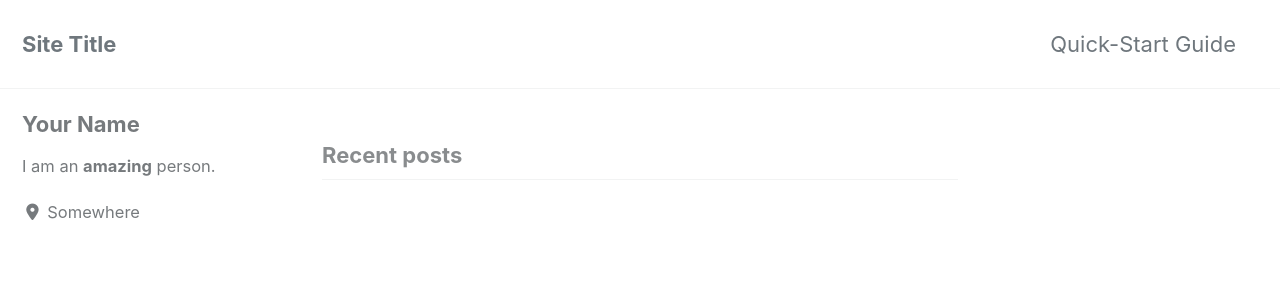
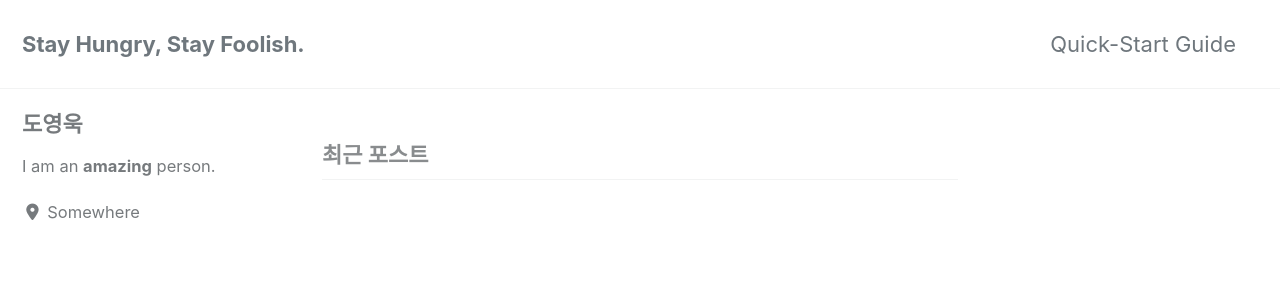
Before and after one commit to luckydyu/luckydyu.github.io, a Jekyll site: the page built from index.html, in a window 1280 px wide and 900 px high. Shown: the top 300 px of the window. Built offline with Jekyll 4.4.1, drawn with Linux system fonts in a browser that asks for light colours; cached includes are drawn as plain includes; nearby versions of some CDN libraries; the list of posts is cut into pages by our own code; some of the changed text lies outside the part shown.

Commit message:
Update _config.yml

```diff
--- a/_config.yml
+++ b/_config.yml
@@ -15,15 +15,15 @@ theme                    : "minimal-mistakes-jekyll"
 minimal_mistakes_skin    : "default" # "air", "aqua", "contrast", "dark", "dirt", "neon", "mint", "plum", "sunrise"
 
 # Site Settings
-locale                   : "en-US"
-title                    : "Site Title"
+locale                   : "ko-KR"
+title                    : "Stay Hungry, Stay Foolish."
 title_separator          : "-"
 subtitle                 : # site tagline that appears below site title in masthead
-name                     : "Your Name"
+name                     : "도영욱"
 description              : "An amazing website."
 url                      : "https://luckydyu.github.io" # the base hostname & protocol for your site e.g. "https://mmistakes.github.io"
 baseurl                  : # the subpath of your site, e.g. "/blog"
-repository               : # GitHub username/repo-name e.g. "mmistakes/minimal-mistakes"
+repository               : luckydyu/luckydyu.github.io # GitHub username/repo-name e.g. "mmistakes/minimal-mistakes"
 teaser                   : # path of fallback teaser image, e.g. "/assets/images/500x300.png"
 logo                     : # path of logo image to display in the masthead, e.g. "/assets/images/88x88.png"
 masthead_title           : # overrides the website title displayed in the masthead, use " " for no title
@@ -107,7 +107,7 @@ analytics:
 
 # Site Author
 author:
-  name             : "Your Name"
+  name             : "도영욱"
   avatar           : # path of avatar image, e.g. "/assets/images/bio-photo.jpg"
   bio              : "I am an **amazing** person."
   location         : "Somewhere"
```
